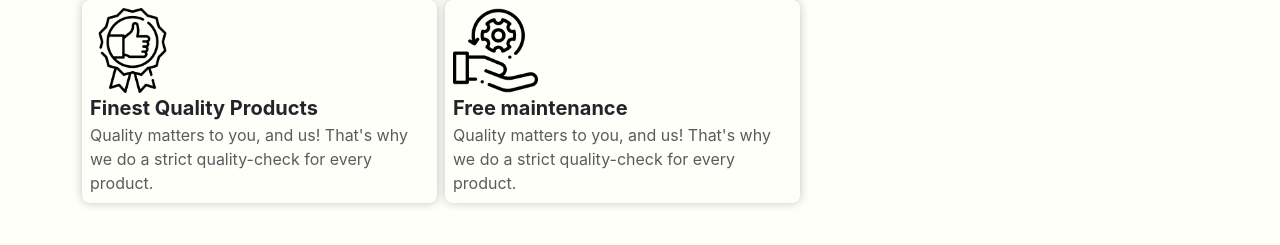
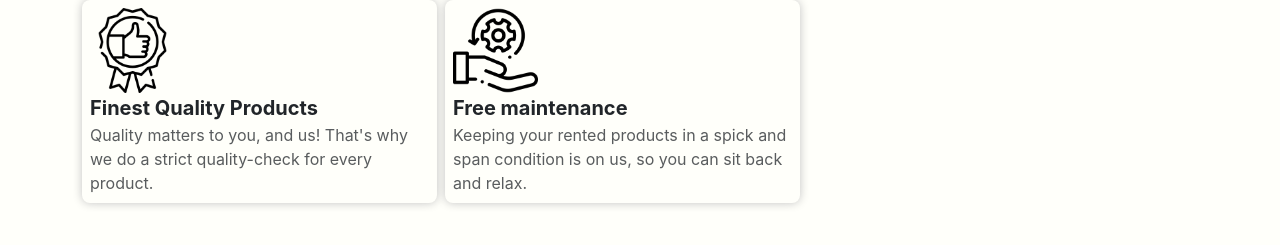
Before and after one commit to Kaminou2904/RentingGO, a React (Create React App) app in the folder frontend/: page / in a window 1280 px wide. Shown: the part 1300-1545 px from the top of the page. Built offline with nearby package versions, Linux system fonts and the light colour scheme.

Commit message:
little changes

```diff
--- a/frontend/src/Pages/Home/Home.jsx
+++ b/frontend/src/Pages/Home/Home.jsx
@@ -43,7 +43,7 @@ function Home() {
                     <p className='fw-bold fs-3 mb-0 yourP'>there's more<br /> <span className='text-muted fw-normal border-bottom border-danger fs-5'> to renting.</span></p>
                     <div className="moreCardWrap mt-4 d-flex flex-wrap">
                         <Morecard icon='./images/qualityIcon.png' head='Finest Quality Products' para="Quality matters to you, and us! That's why we do a strict quality-check for every product."/>
-                        <Morecard icon='./images/maintainIcon.png' head='Free maintenance' para="Quality matters to you, and us! That's why we do a strict quality-check for every product."/>
+                        <Morecard icon='./images/maintainIcon.png' head='Free maintenance' para="Keeping your rented products in a spick and span condition is on us, so you can sit back and relax."/>
                     </div>
                 </div>
             </div>
```
